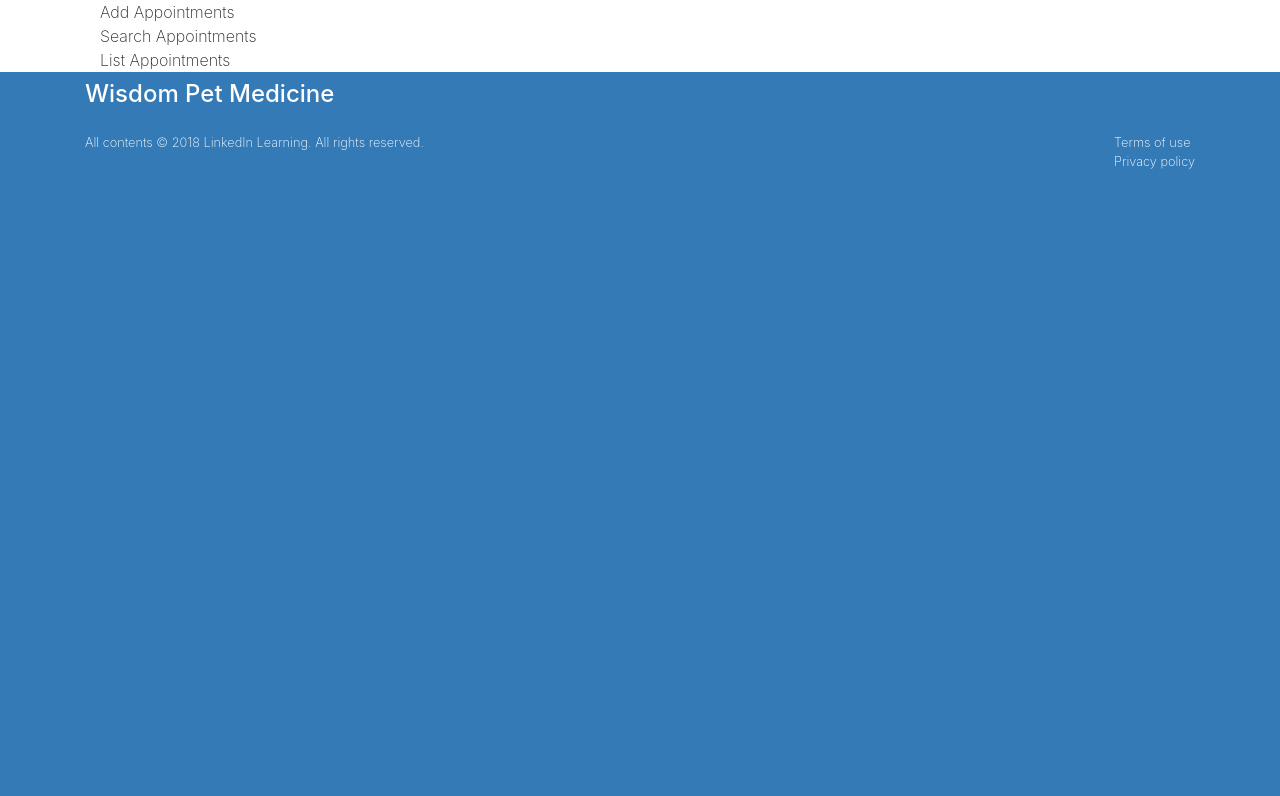
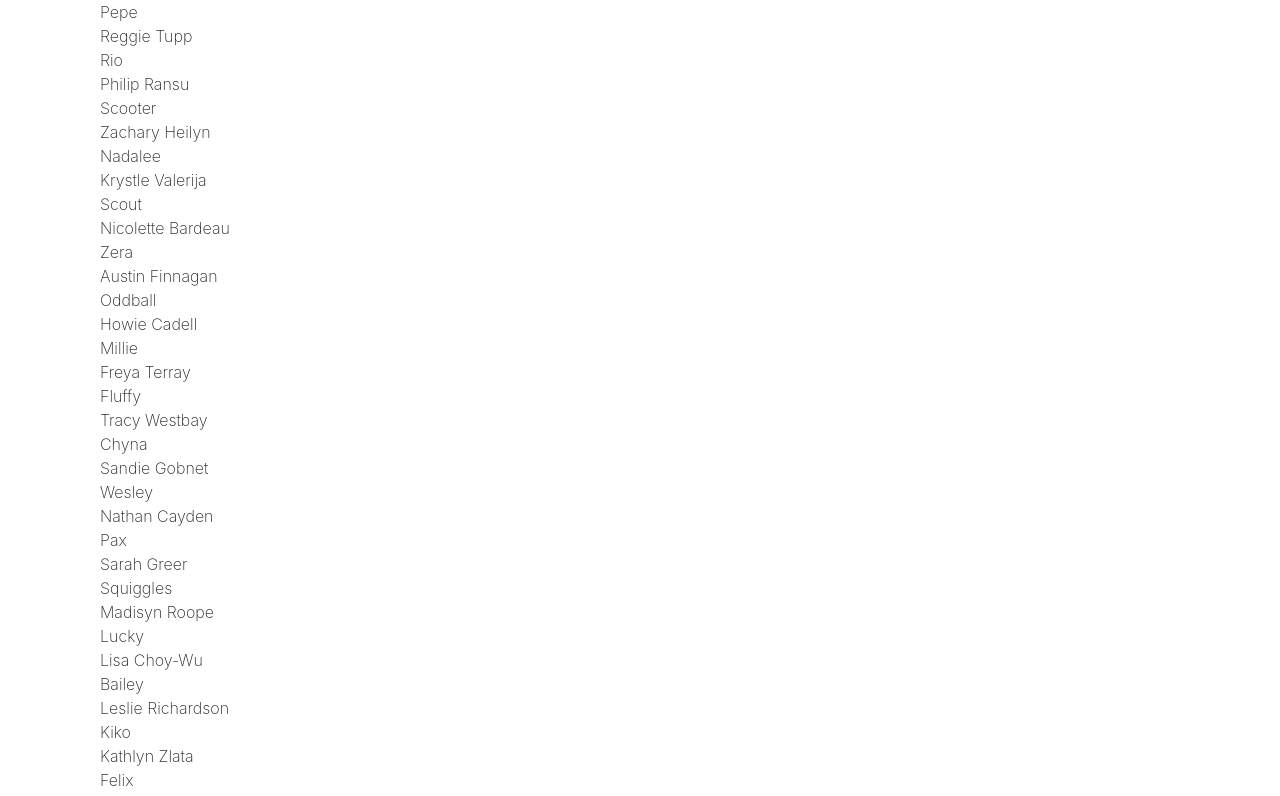
Before and after one commit to Combatd/reactBuildingInterface, a React (Create React App) app: page / in a window 1280 px wide. Shown: the top 796 px of the page. Built offline with nearby package versions, Linux system fonts and the light colour scheme.

Commit message:
Render listItems in App Component

```diff
--- a/src/Components/App.js
+++ b/src/Components/App.js
@@ -27,12 +27,23 @@
   }
 
   render() {
+
+    const listItems = this.state.myAppointments.map(item => {
+      return (
+      <div>
+        <div>{ item.petName }</div>
+        <div>{ item.ownerName }</div>
+      </div>
+      )
+    });
+
     return (
       <main className="page bg-white" id="petratings">
         <div className="container">
           <div className="row">
             <div className="col-md-12 bg-white">
               <div className="container">
+                { listItems }
                 <AddAppointments />
                 <SearchAppointments />
                 <ListAppointments />
```
